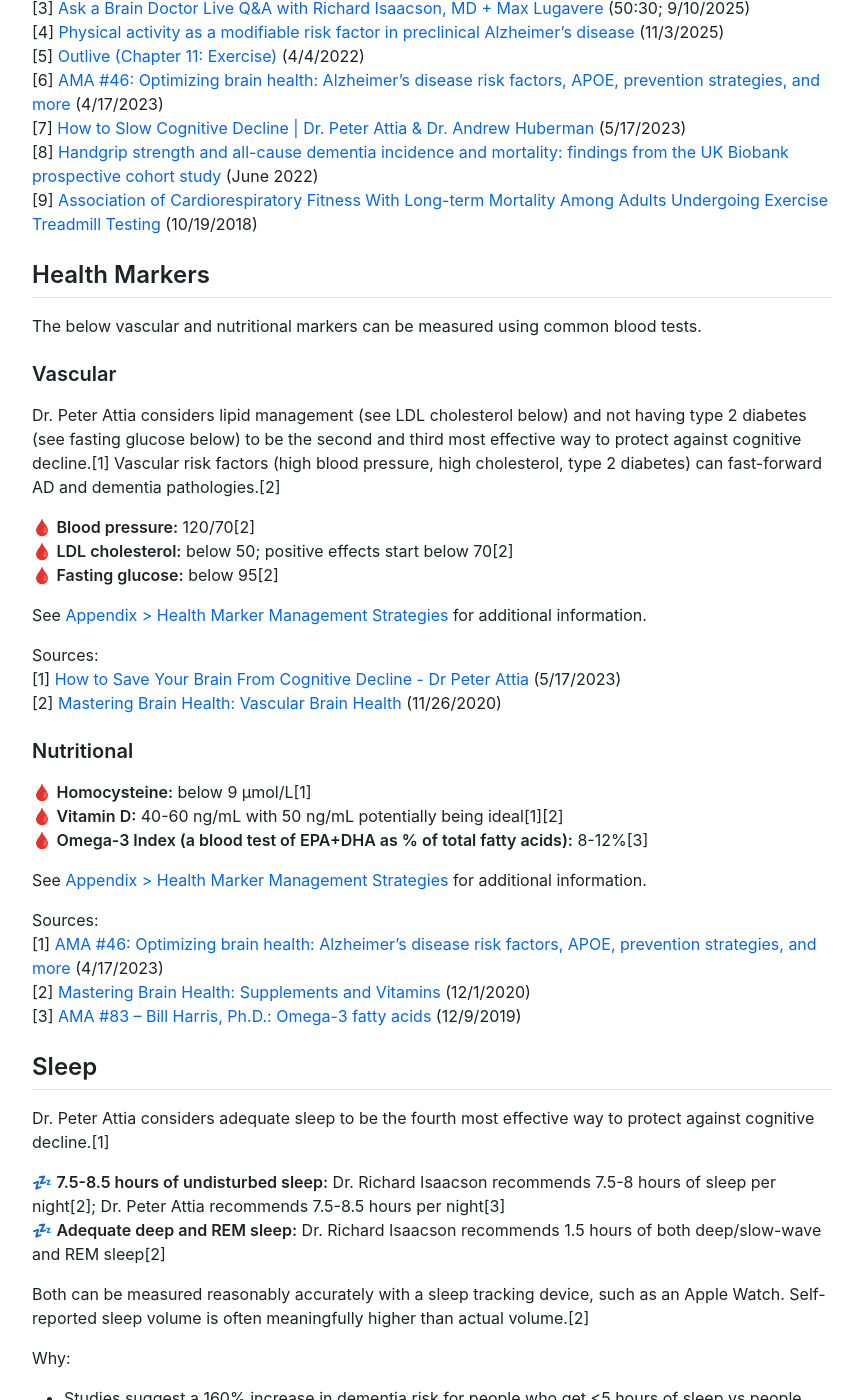
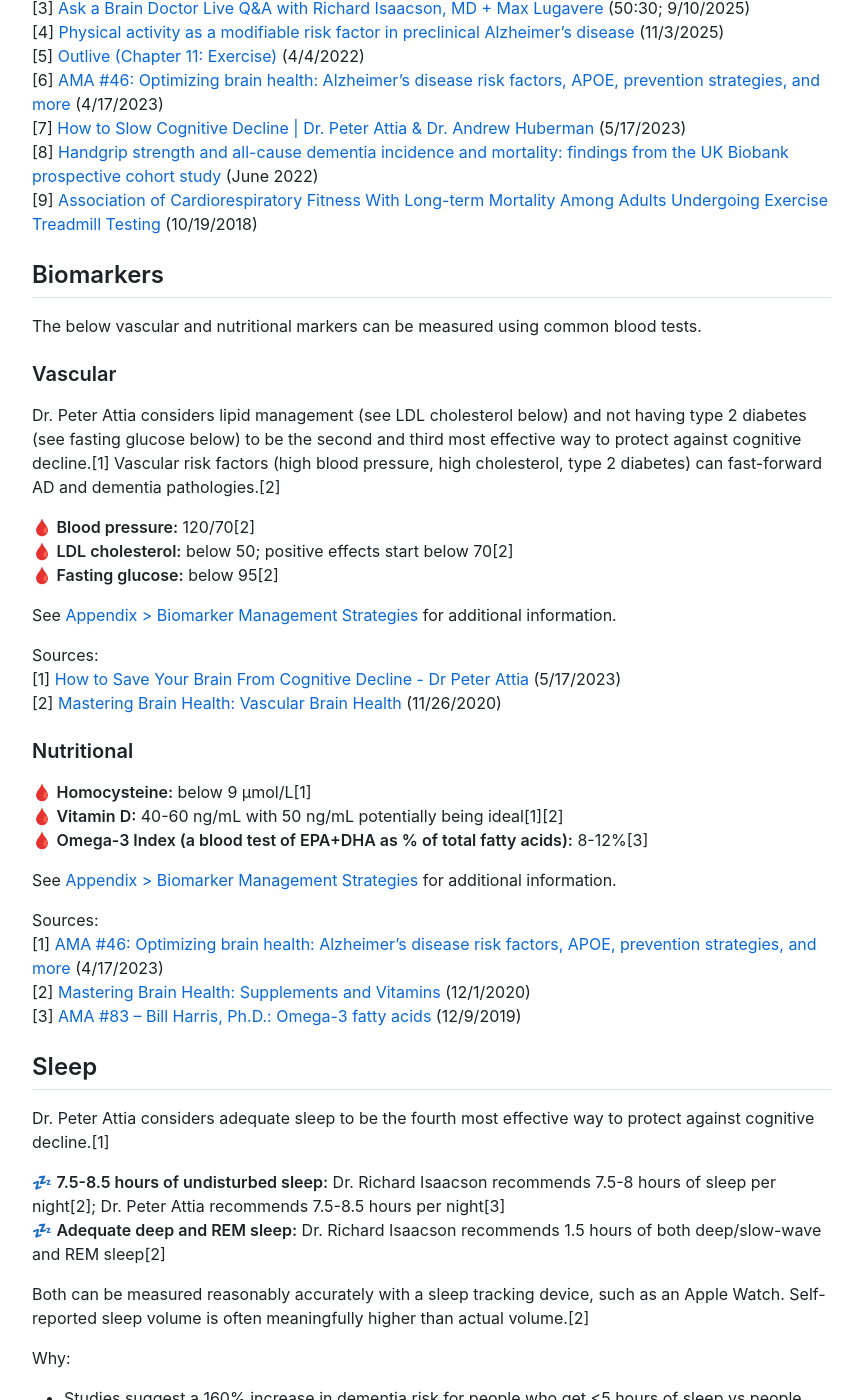
Before and after one commit to samtmartin/brainhealth, a Jekyll site: the page built from index.md, in a window 1280 px wide and 1400 px high, scrolled down 2454 px. Shown: the whole window, without its empty margins (208-1071 px from the left). Built offline with Jekyll 4.4.1, drawn with Linux system fonts in a browser that asks for light colours; nearby versions of some CDN libraries; our own code applies the rules of GitHub Pages for plain Markdown files; some of the changed text lies outside the part shown.

Commit message:
Nit. Rename health markers to biomarkers.

```diff
--- a/index.md
+++ b/index.md
@@ -13,7 +13,7 @@ The protocol is organized by category and estimated impact, with recommendations
   - 💪 More is better
   - 💪 Mix zone 2, HIIT/VO2 max, strength training
 
-**[Health Markers](#health-markers)**
+**[Biomarkers](#biomarkers)**
   - 🩸 Blood pressure: 120/70
   - 🩸 LDL cholesterol: below 50 (positive effects start below 70)
   - 🩸 Fasting glucose: below 95
@@ -85,7 +85,7 @@ Sources:
 [8] [Handgrip strength and all-cause dementia incidence and mortality: findings from the UK Biobank prospective cohort study](https://pubmed.ncbi.nlm.nih.gov/35445560/) (June 2022)
 [9] [Association of Cardiorespiratory Fitness With Long-term Mortality Among Adults Undergoing Exercise Treadmill Testing](https://jamanetwork.com/journals/jamanetworkopen/fullarticle/2707428) (10/19/2018)
 
-## Health Markers
+## Biomarkers
 
 The below vascular and nutritional markers can be measured using common blood tests.
 
@@ -97,7 +97,7 @@ Dr. Peter Attia considers lipid management (see LDL cholesterol below) and not h
 🩸 **LDL cholesterol:** below 50; positive effects start below 70[2]
 🩸 **Fasting glucose:** below 95[2]
 
-See [Appendix > Health Marker Management Strategies](#health-marker-management-strategies) for additional information.
+See [Appendix > Biomarker Management Strategies](#biomarker-management-strategies) for additional information.
 
 Sources:
 [1] [How to Save Your Brain From Cognitive Decline - Dr Peter Attia](https://www.youtube.com/watch?v=ThgschADQyQ) (5/17/2023)
@@ -109,7 +109,7 @@ Sources:
 🩸 **Vitamin D:** 40-60 ng/mL with 50 ng/mL potentially being ideal[1][2]
 🩸 **Omega-3 Index (a blood test of EPA+DHA as % of total fatty acids):** 8-12%[3]
 
-See [Appendix > Health Marker Management Strategies](#health-marker-management-strategies) for additional information.
+See [Appendix > Biomarker Management Strategies](#biomarker-management-strategies) for additional information.
 
 Sources:
 [1] [AMA #46: Optimizing brain health: Alzheimer’s disease risk factors, APOE, prevention strategies, and more](https://peterattiamd.com/ama46/) (4/17/2023)
@@ -510,7 +510,7 @@ Sources:
 [6] [Outlive (Chapter 9: Chasing Memory](https://peterattiamd.com/outlive/) (4/4/2022)
 [7] [Handgrip strength and all-cause dementia incidence and mortality: findings from the UK Biobank prospective cohort study](https://pubmed.ncbi.nlm.nih.gov/35445560/) (June 2022)
 
-## Health Marker Management Strategies
+## Biomarker Management Strategies
 
 Blood pressure:
 
```
